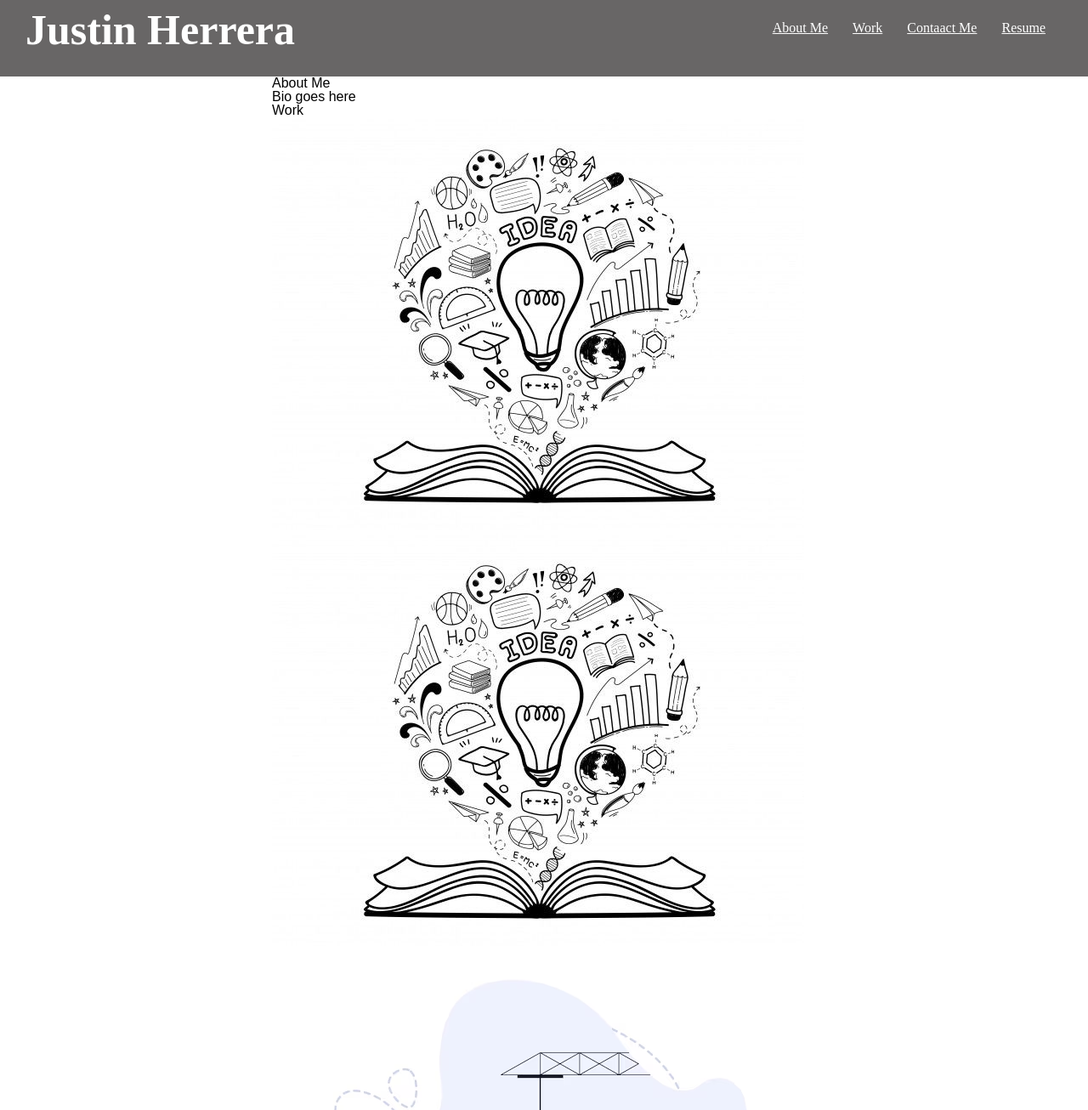
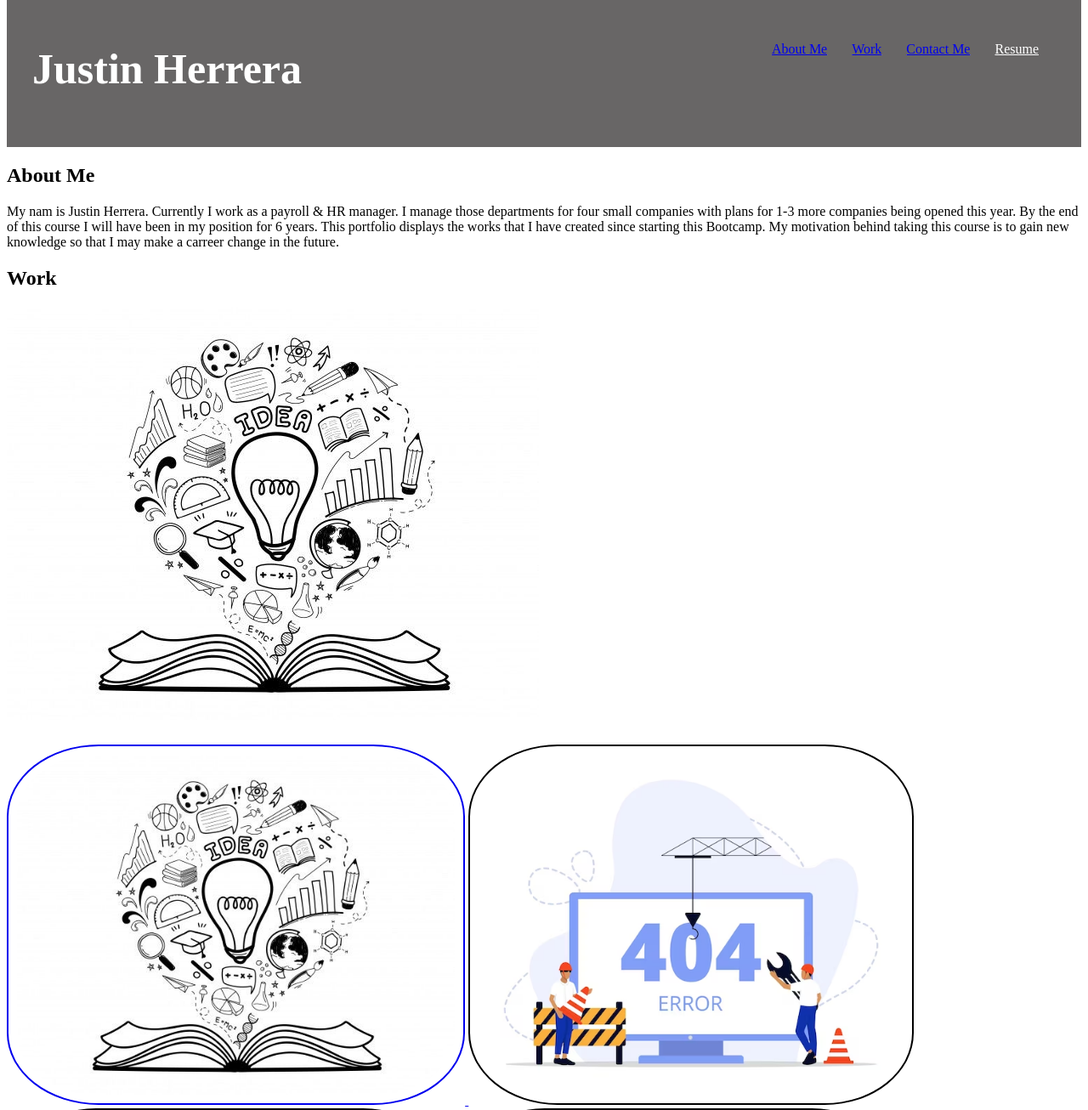
Before and after one commit to johnemurphy1/Challenge2-my-professional-portfolio, a plain HTML site: page index.html in a window 1280 px wide. Shown: the part 20-1326 px from the top of the page at 85% size. Drawn offline with Linux system fonts and the light colour scheme.

Commit message:
added media screen and fixed image formatting

```diff
--- a/assets/css/style.css
+++ b/assets/css/style.css
@@ -2,6 +2,7 @@
   --grey: #686666;
   --deep-red: #850000;
   --white: #ffffff;
+  --header: #00000000;
 }
 
 header {
@@ -34,7 +35,34 @@ header nav ul li {
   text-decoration: underline;
 }
 
-main {
-  width: 75%;
-  float: right;
+
+#challenges {
+  display: flex;
+  flex-wrap: wrap;
+  margin-top: 2%;
 }
+
+.other-projects {
+  flex: 0 1;
+  padding: 10px;
+  border-style: solid;
+  border-width: 2px;
+  border-radius: 20%;
+  min-block-size: 200px;
+  max-block-size: 400px;
+}
+
+
+@media screen and (max-width: 768px){
+header {
+  background: var(--deep-red);
+  color: black;
+}
+body {
+  background: var(--grey);
+  color: var(--white);
+}
+Nav {
+  flex-direction: column;
+}
+}
--- a/index.html
+++ b/index.html
@@ -5,7 +5,6 @@
     <meta charset="UTF-8">
     <meta name="viewport" content="width=device-width, initial-scale=1.0">
     <title>Justin Herrera's Portfolio</title>
-    <link rel="stylesheet" href="assets/css/reset.css" />
     <link rel="stylesheet" href="assets/css/style.css" />
 </head>
 
@@ -18,13 +17,13 @@
         <nav>
             <ul>
                 <li>
-                    About Me
+                    <a href="#about-me">About Me</a>
                 </li>
                 <li>
-                    Work
+                    <a href="#main-project">Work</a>
                 </li>
                 <li>
-                    Contaact Me
+                    <a href="#contact-me">Contact Me</a>
                 </li>
                 <li>
                     Resume
@@ -34,32 +33,35 @@
     </Header>
 
     <main>
-        <section>
-            <p class="about-me">About Me</p>
-            <p>Bio goes here</p>
+        <section id="about-me">
+            <h2 class="title">About Me</h2>
+            <p>My nam is Justin Herrera. Currently I work as a payroll & HR manager. I manage those departments for four small companies with plans for 1-3 more companies being opened this year. By the end of this course I will have been in my position for 6 years. This portfolio displays the works that I have created since starting this Bootcamp. My motivation behind taking this course is to gain new knowledge so that I may make a carreer change in the future.  </p>
+
         </section>
-        <section>
-            <p class="work">Work</p>
-            <figure class="main-project">
-                <img src="/assets/images/idea book.jpg"  />
-            </figure>
+        <section id="main-project">
+            <h2 class="work title">Work</h2>
+            <section>
+                <a href="https://justino11247.github.io/prework-study-guide/">
+                    <img src="/assets/images/idea book.jpg" alt="Graphic picture of a book opening up with a lightbuld with other words and icons representing ideas."/>
+                </a>
+            </section>
         </section>
-        <section class="other-projects">
-            <figure>
-                <img src="/assets/images/idea book.jpg"  />
-            </figure>
-            <figure>
-                <img src="/assets/images/website-construction-illustration_86047-170.avif" />
-            </figure>
-            <figure>
-                <img src="/assets/images/website-construction-illustration_86047-170.avif" />
-            </figure>
-            <figure>
-                <img src="/assets/images/website-construction-illustration_86047-170.avif" />
-            </figure>
+        <section id="challenges">
+            <section>
+                <a href="https://justino11247.github.io/Challenge1-refactoring-horiseon-webpage/"  >
+                    <img src="/assets/images/idea book.jpg" alt="Graphic picture of a book opening up with a lightbuld with other words and icons representing ideas." class="other-projects"/>
+                </a>
+                <img src="/assets/images/website-construction-illustration_86047-170.avif"  class="other-projects"/>
+                <img src="/assets/images/website-construction-illustration_86047-170.avif"  class="other-projects"/>
+                <img src="/assets/images/website-construction-illustration_86047-170.avif"  class="other-projects"/>
+            </section>
         </section>
-        <section>
-            <p class="contact-me">Contact Me</p>
+        <section id="contact-me">
+            <h2 class="title">Contact Me</h2>
+            <nav>
+                <a href="herrerajustin11@gmail.com"><strong>Email</strong></a>
+
+            </nav>
         </section>
     </main>
 
```
